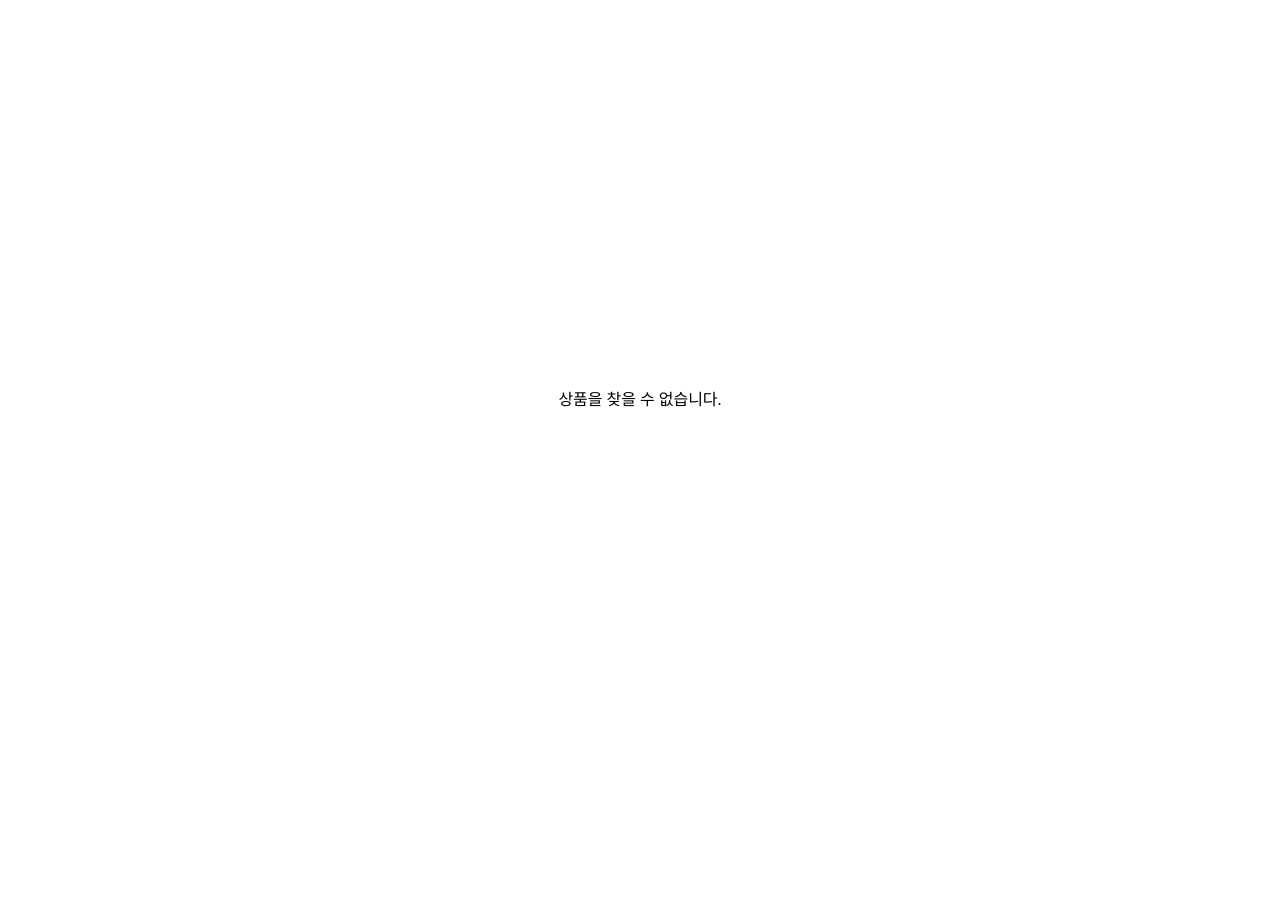
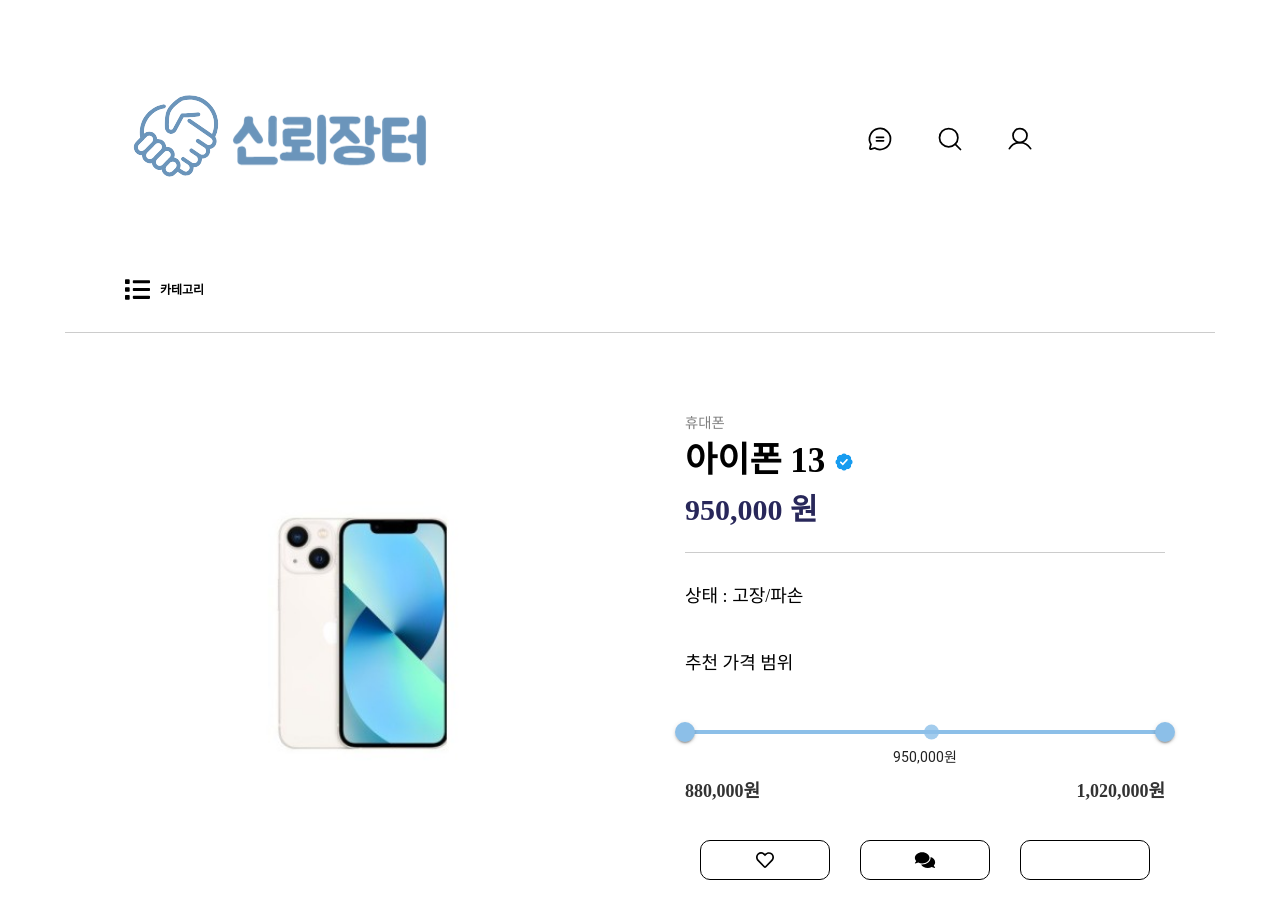
Before and after one commit to PG1tHub/Graduated_Task, a React (Create React App) app: page /product/1 in a window 1280 px wide. Shown: the top 918 px of the page. Before the commit the page ends 800 px from the top, so only its background shows below. Built offline with nearby package versions, Linux system fonts and the light colour scheme; no server answers; a web font is replaced by a local one.

Commit message:
api수정

```diff
--- a/src/components/ProductCard.js
+++ b/src/components/ProductCard.js
@@ -5,14 +5,14 @@
 const ProductCard = ({ product }) => {
   return (
     <div className="product-card">
-      <img src={product.imageUrl} alt={product.title} className="products-image" />
+      <img src={product.image} alt={product.itemName} className="products-image" />
       <div className="products">
         <div className="product-title">
-          {product.isPriceSimilar ? <img src={CheckImg} alt="웃음" className="emoty"/> : ""} {product.title}
+          {product.priceSimilar ? <img src={CheckImg} alt="웃음" className="emoty"/> : ""} {product.itemName}
         </div>
         <div className="price">{product.price.toLocaleString()}원</div>
         <div className="description">{product.description}</div>
-        <p className="product-date">{product.createdAt}</p>
+        <p className="product-date">{product.time}</p>
       </div>
     </div>
   );
--- a/src/components/RecommendedPrice.css
+++ b/src/components/RecommendedPrice.css
@@ -34,19 +34,19 @@
   color: #ddd;
 }
 
-.MuiSlider-mark[data-out-of-range="false"] {
+/* .MuiSlider-mark[data-out-of-range="false"] {
   width: 15px;
   height: 15px;
   border-radius: 50%;
-  background-color: blue;
+  background-color: blue !important;
 }
 
 .MuiSlider-mark[data-out-of-range="true"] {
   width: 15px;
   height: 15px;
   border-radius: 50%;
-  background-color: red;
-}
+  background-color: red !important;
+} */
 
 /* .recommended-price .MuiSlider-mark {
   width: 15px;
--- a/src/components/RecommendedPrice.js
+++ b/src/components/RecommendedPrice.js
@@ -1,6 +1,7 @@
 import React, { useState, useEffect } from 'react';
 import Slider from '@mui/material/Slider';
 import './RecommendedPrice.css';
+
 
 const RecommendedPrice = ({ minPrice, maxPrice, currentPrice }) => {
   const [value, setValue] = useState([minPrice, maxPrice]);
@@ -18,13 +19,21 @@
   const marks = [
     {
       value: minPrice,
+      style: { backgroundColor: 'blue', width: 15, height: 15, borderRadius: '50%' },
     },
     {
       value: currentPrice,
       label: `${currentPrice.toLocaleString()}원`,
+      style: {
+        backgroundColor: isOutofRange ? 'red' : 'blue',
+        width: 15,
+        height: 15,
+        borderRadius: '50%',
+      },
     },
     {
       value: maxPrice,
+      style: { backgroundColor: 'blue', width: 15, height: 15, borderRadius: '50%' },
     },
   ];
 
@@ -50,9 +59,26 @@
         valueLabelDisplay="auto"
         min={minPrice}
         max={isOutofRange ? (currentPrice > maxPrice ? currentPrice : currentPrice) : maxPrice}
-        step={1000}
-        marks={marks}
+        step={null}
+        marks={[
+          {
+            value: currentPrice,
+            label: `${currentPrice.toLocaleString()}원`,
+            'data-value': {currentPrice},
+          },
+        ]}
         disabled
+        sx={{
+          '& .MuiSlider-mark': {
+            width: 15,
+            height: 15,
+            borderRadius: '50%',
+            backgroundColor: '#8cbfe8',
+          },
+          '& .MuiSlider-mark[data-value={currentPrice}]': {
+            backgroundColor: isOutofRange ? 'red' : 'blue',
+          },
+        }}
       />
       <div className="price-range">
         <span>{value[0].toLocaleString()}원</span>
--- a/src/dummy.js
+++ b/src/dummy.js
@@ -7,195 +7,195 @@
 
 const sampleData = [
   {
-    "id": 1, //id -> itemId
-    "title": "아이폰 13",  //title -> itemName
+    "itemId": 1, //id -> itemId
+    "itemName": "아이폰 13",  //title -> itemName
     "price": 950000,
-    "imageUrl": IphoneImage, //imageYrl -> image
-    "createdAt": "10분 전", //createdAt -> time
+    "image": IphoneImage, //imageYrl -> image
+    "time": "10분 전", //createAt -> time
     "category": "휴대폰",
-    "isPriceSimilar": true, //priceSimilar
+    "priceSimilar": true, //isPriceSimilar->priceSimilar
     "itemState": 5,
-    "recommendedMinPrice": 880000, //minPrice
-    "recommendedMaxPrice": 1020000 //maxPrice
+    "minPrice": 880000, //recommenedMinPrice->minPrice
+    "maxPrice": 1020000 //maxPrice
   },
 
   {
-    "id": 2,
-    "title": "맥북 프로 16인치",
+    "itemId": 2,
+    "itemName": "맥북 프로 16인치",
     "price": 2400000,
-    "imageUrl": MacBookProImage,
-    "createdAt": "35분 전",
+    "image": MacBookProImage,
+    "time": "35분 전",
     "category": "노트북",
-    "isPriceSimilar": true,
+    "priceSimilar": true,
     "itemState": 5,
-    "recommendedMinPrice": 2200000,
-    "recommendedMaxPrice": 2600000
+    "minPrice": 2200000,
+    "maxPrice": 2600000
   },
 
   {
-    "id": 3,
-    "title": "플레이스테이션 5",
+    "itemId": 3,
+    "itemName": "플레이스테이션 5",
     "price": 700000,
-    "imageUrl": PS5Image,
-    "createdAt": "2일 전",
+    "image": PS5Image,
+    "time": "2일 전",
     "category": "게임",
-    "isPriceSimilar": true,
+    "priceSimilar": true,
     "itemState": 5,
-    "recommendedMinPrice": 550000,
-    "recommendedMaxPrice": 660000
+    "minPrice": 550000,
+    "maxPrice": 660000
   },
 
   {
-    "id": 4,
-    "title": "닌텐도 스위치",
+    "itemId": 4,
+    "itemName": "닌텐도 스위치",
     "price": 280000,
-    "imageUrl": SwitchImage,
-    "createdAt": "24일 전",
+    "image": SwitchImage,
+    "time": "24일 전",
     "category": "게임",
-    "isPriceSimilar": true,
+    "priceSimilar": true,
     "itemState": 2,
-    "recommendedMinPrice": 250000,
-    "recommendedMaxPrice": 310000
+    "minPrice": 250000,
+    "maxPrice": 310000
   },
 
   {
-    "id": 5,
-    "title": "애플워치 SE",
+    "itemId": 5,
+    "itemName": "애플워치 SE",
     "price": 350000,
-    "imageUrl": AppleWatchImage,
-    "createdAt": "30일 전",
+    "image": AppleWatchImage,
+    "time": "30일 전",
     "category": "웨어러블",
-    "isPriceSimilar": true,
+    "priceSimilar": true,
     "itemState": 4,
-    "recommendedMinPrice": 320000,
-    "recommendedMaxPrice": 385000
+    "minPrice": 320000,
+    "maxPrice": 385000
   },
 
   {
-    "id": 6,
-    "title": "아이폰 14 프로",
+    "itemId": 6,
+    "itemName": "아이폰 14 프로",
     "price": 1400000,
-    "imageUrl": IPhone14ProImage,
-    "createdAt": "30일 전",
+    "image": IPhone14ProImage,
+    "time": "30일 전",
     "category": "휴대폰",
-    "isPriceSimilar": true,
+    "priceSimilar": true,
     "itemState": 5,
-    "recommendedMinPrice": 1300000,
-    "recommendedMaxPrice": 1500000
+    "minPrice": 1300000,
+    "maxPrice": 1500000
   }
 
 
   // {
-    //     "id": 7,
-  //     "title": "APPLE-WATCH-SE2-6",
+    //     "itemId": 7,
+  //     "itemName": "APPLE-WATCH-SE2-6",
   //     "price": 285443,
-  //     "imageUrl": "",
-  //     "createdAt": "하루 전",
-  //     "isPriceSimilar": false
+  //     "image": "",
+  //     "time": "하루 전",
+  //     "priceSimilar": false
   // },
   // {
-  //     "id": 8,
-  //     "title": "APPLE-WATCH-SE2-7",
+  //     "itemId": 8,
+  //     "itemName": "APPLE-WATCH-SE2-7",
   //     "price": 146114,
-  //     "imageUrl": "",
-  //     "createdAt": "47분 전",
-  //     "isPriceSimilar": true
+  //     "image": "",
+  //     "time": "47분 전",
+  //     "priceSimilar": true
   // },
   // {
-  //     "id": 9,
-  //     "title": "APPLE-WATCH-SE2-8",
+  //     "itemId": 9,
+  //     "itemName": "APPLE-WATCH-SE2-8",
   //     "price": 237956,
-  //     "imageUrl": "",
-  //     "createdAt": "3일 전",
-  //     "isPriceSimilar": false
+  //     "image": "",
+  //     "time": "3일 전",
+  //     "priceSimilar": false
   // },
   // {
-  //     "id": 10,
-  //     "title": "APPLE-WATCH-SE2-9",
+  //     "itemId": 10,
+  //     "itemName": "APPLE-WATCH-SE2-9",
   //     "price": 183610,
-  //     "imageUrl": "",
-  //     "createdAt": "19일 전",
-  //     "isPriceSimilar": false
+  //     "image": "",
+  //     "time": "19일 전",
+  //     "priceSimilar": false
   // },
   // {
-  //     "id": 11,
-  //     "title": "APPLE-WATCH-SE2-10",
+  //     "itemId": 11,
+  //     "itemName": "APPLE-WATCH-SE2-10",
   //     "price": 38015,
-  //     "imageUrl": "",
-  //     "createdAt": "1시간 전",
-  //     "isPriceSimilar": true
+  //     "image": "",
+  //     "time": "1시간 전",
+  //     "priceSimilar": true
   // },
   // {
-  //     "id": 12,
-  //     "title": "APPLE-WATCH-SE2-11",
+  //     "itemId": 12,
+  //     "itemName": "APPLE-WATCH-SE2-11",
   //     "price": 85458,
-  //     "imageUrl": "",
-  //     "createdAt": "일주일 전",
-  //     "isPriceSimilar": true
+  //     "image": "",
+  //     "time": "일주일 전",
+  //     "priceSimilar": true
   // },
   // {
-  //     "id": 13,
-  //     "title": "APPLE-WATCH-SE2-12",
+  //     "itemId": 13,
+  //     "itemName": "APPLE-WATCH-SE2-12",
   //     "price": 47308,
-  //     "imageUrl": "",
-  //     "createdAt": "1시간 전",
-  //     "isPriceSimilar": true
+  //     "image": "",
+  //     "time": "1시간 전",
+  //     "priceSimilar": true
   // },
   // {
-  //     "id": 14,
-  //     "title": "APPLE-WATCH-SE2-13",
+  //     "itemId": 14,
+  //     "itemName": "APPLE-WATCH-SE2-13",
   //     "price": 129679,
-  //     "imageUrl": "",
-  //     "createdAt": "38분 전",
-  //     "isPriceSimilar": true
+  //     "image": "",
+  //     "time": "38분 전",
+  //     "priceSimilar": true
   // },
   // {
-  //     "id": 15,
-  //     "title": "APPLE-WATCH-SE2-14",
+  //     "itemId": 15,
+  //     "itemName": "APPLE-WATCH-SE2-14",
   //     "price": 206830,
-  //     "imageUrl": "",
-  //     "createdAt": "5시간 전",
-  //     "isPriceSimilar": false
+  //     "image": "",
+  //     "time": "5시간 전",
+  //     "priceSimilar": false
   // },
   // {
-  //     "id": 16,
-  //     "title": "APPLE-WATCH-SE2-15",
+  //     "itemId": 16,
+  //     "itemName": "APPLE-WATCH-SE2-15",
   //     "price": 240888,
-  //     "imageUrl": "",
-  //     "createdAt": "8일 전",
-  //     "isPriceSimilar": false
+  //     "image": "",
+  //     "time": "8일 전",
+  //     "priceSimilar": false
   // },
   // {
-  //     "id": 17,
-  //     "title": "APPLE-WATCH-SE2-16",
+  //     "itemId": 17,
+  //     "itemName": "APPLE-WATCH-SE2-16",
   //     "price": 19569,
-  //     "imageUrl": "",
-  //     "createdAt": "12분 전",
-  //     "isPriceSimilar": true
+  //     "image": "",
+  //     "time": "12분 전",
+  //     "priceSimilar": true
   // },
   // {
-  //     "id": 18,
-  //     "title": "APPLE-WATCH-SE2-17",
+  //     "itemId": 18,
+  //     "itemName": "APPLE-WATCH-SE2-17",
   //     "price": 130043,
-  //     "imageUrl": "",
-  //     "createdAt": "3분 전",
-  //     "isPriceSimilar": true
+  //     "image": "",
+  //     "time": "3분 전",
+  //     "priceSimilar": true
   // },
   // {
-  //     "id": 19,
-  //     "title": "APPLE-WATCH-SE2-18",
+  //     "itemId": 19,
+  //     "itemName": "APPLE-WATCH-SE2-18",
   //     "price": 193862,
-  //     "imageUrl": "",
-  //     "createdAt": "44분 전",
-  //     "isPriceSimilar": false
+  //     "image": "",
+  //     "time": "44분 전",
+  //     "priceSimilar": false
   // },
   // {
-  //     "id": 20,
-  //     "title": "APPLE-WATCH-SE2-19",
+  //     "itemId": 20,
+  //     "itemName": "APPLE-WATCH-SE2-19",
   //     "price": 194804,
-  //     "imageUrl": "",
-  //     "createdAt": "5시간 전",
-  //     "isPriceSimilar": false
+  //     "image": "",
+  //     "time": "5시간 전",
+  //     "priceSimilar": false
   // }
 ];
 
--- a/src/dummy_latest.js
+++ b/src/dummy_latest.js
@@ -7,82 +7,82 @@
 
 const sampleDataLatest = [
   {
-    "id": 11,
-    "title": "에어팟 프로 2세대",
+    "itemId": 11,
+    "itemName": "에어팟 프로 2세대",
     "price": 450000,
-    "imageUrl": AirPodsPro2Image,
-    "createdAt": "4분 전",
+    "image": AirPodsPro2Image,
+    "time": "4분 전",
     "category": "웨어러블",
-    "isPriceSimilar": false,
+    "priceSimilar": false,
     "itemState": 4,
-    "recommendedMinPrice": 320000,
-    "recommendedMaxPrice": 380000
+    "minPrice": 320000,
+    "maxPrice": 380000
   },
 
   {
-    "id": 12,
-    "title": "아이폰 13",
+    "itemId": 12,
+    "itemName": "아이폰 13",
     "price": 950000,
-    "imageUrl": IphoneImage,
-    "createdAt": "10분 전",
+    "image": IphoneImage,
+    "time": "10분 전",
     "category": "휴대폰",
-    "isPriceSimilar": true,
+    "priceSimilar": true,
     "itemState": 5,
-    "recommendedMinPrice": 880000,
-    "recommendedMaxPrice": 1020000
+    "minPrice": 880000,
+    "maxPrice": 1020000
   },
 
   {
-    "id": 13,
-    "title": "아이폰 13",
+    "itemId": 13,
+    "itemName": "아이폰 13",
     "price": 850000,
-    "imageUrl": IPhoneImage,
-    "createdAt": "32분 전",
+    "image": IPhoneImage,
+    "time": "32분 전",
     "category": "휴대폰",
-    "isPriceSimilar": false,
+    "priceSimilar": false,
     "itemState": 3,
-    "recommendedMinPrice": 700000,
-    "recommendedMaxPrice": 800000
+    "minPrice": 700000,
+    "maxPrice": 800000
   },
 
   {
-    "id": 14,
-    "title": "맥북 프로 16인치",
+    "itemId": 14,
+    "itemName": "맥북 프로 16인치",
     "price": 2400000,
-    "imageUrl": MacBookProImage,
-    "createdAt": "35분 전",
+    "image": MacBookProImage,
+    "time": "35분 전",
     "category": "노트북",
-    "isPriceSimilar": true,
+    "priceSimilar": true,
     "itemState": 5,
-    "recommendedMinPrice": 2200000,
-    "recommendedMaxPrice": 2600000
+    "minPrice": 2200000,
+    "maxPrice": 2600000
   },
 
   {
-    "id": 15,
-    "title": "닌텐도 스위치",
+    "itemId": 15,
+    "itemName": "닌텐도 스위치",
     "price": 440000,
-    "imageUrl": SwitchImage,
-    "createdAt": "1시간 전",
+    "image": SwitchImage,
+    "time": "1시간 전",
     "category": "게임",
-    "isPriceSimilar": false,
+    "priceSimilar": false,
     "itemState": 4,
-    "recommendedMinPrice": 320000,
-    "recommendedMaxPrice": 380000
+    "minPrice": 320000,
+    "maxPrice": 380000
   },
 
 
   {
-    "id": 16,
-    "title": "아이폰 14 프로",
+    "itemId": 16,
+    "itemName": "아이폰 14 프로",
     "price": 1400000,
-    "imageUrl": Iphone14ProImage,
-    "createdAt": "1시간 전",
+    "image": Iphone14ProImage,
+    "time": "1시간 전",
     "category": "휴대폰",
-    "isPriceSimilar": false,
+    "priceSimilar": false,
     "itemState": 3,
-    "recommendedMinPrice": 1000000,
-    "recommendedMaxPrice": 1200000
+    "minPrice": 1000000,
+    "maxPrice": 1200000
   }
 
 
--- a/src/images/ProfileIcon.js
+++ b/src/images/ProfileIcon.js
@@ -4,8 +4,8 @@
   return (
     <svg xmlns="http://www.w3.org/2000/svg" width="192" height="192" fill="currentColor" viewBox="0 0 256 256">
       <rect width="256" height="256" fill="none"></rect>
-      <circle cx="128" cy="96" r="64" fill="none" stroke="currentColor" stroke-miterlimit="10" stroke-width="16"></circle>
-      <path d="M30.989,215.99064a112.03731,112.03731,0,0,1,194.02311.002" fill="none" stroke="currentColor" stroke-linecap="round" stroke-linejoin="round" stroke-width="16"></path>
+      <circle cx="128" cy="96" r="64" fill="none" stroke="currentColor" strokeMiterlimit="10" strokeWidth="16"></circle>
+      <path d="M30.989,215.99064a112.03731,112.03731,0,0,1,194.02311.002" fill="none" stroke="currentColor" strokeLinecap="round" strokeLinejoin="round" strokeWidth="16"></path>
     </svg>
   );
 };
--- a/src/images/SearchIcon.js
+++ b/src/images/SearchIcon.js
@@ -4,8 +4,8 @@
   return (
     <svg xmlns="http://www.w3.org/2000/svg" width="192" height="192" fill="currentColor" viewBox="0 0 256 256">
       <rect width="256" height="256" fill="none"></rect>
-      <circle cx="116" cy="116" r="84" fill="none" stroke="currentColor" stroke-linecap="round" stroke-linejoin="round" stroke-width="16"></circle>
-      <line x1="175.39356" y1="175.40039" x2="223.99414" y2="224.00098" fill="none" stroke="currentColor" stroke-linecap="round" stroke-linejoin="round" stroke-width="16"></line>
+      <circle cx="116" cy="116" r="84" fill="none" stroke="currentColor" strokeLinecap="round" strokeLinejoin="round" strokeWidth="16"></circle>
+      <line x1="175.39356" y1="175.40039" x2="223.99414" y2="224.00098" fill="none" stroke="currentColor" strokeLinecap="round" strokeLinejoin="round" strokeWidth="16"></line>
     </svg>
   );
 };
--- a/src/images/SellIcon.js
+++ b/src/images/SellIcon.js
@@ -4,9 +4,9 @@
   return (
     <svg xmlns="http://www.w3.org/2000/svg" width="192" height="192" fill="currentColor" viewBox="0 0 256 256">
       <rect width="256" height="256" fill="none"></rect>
-      <path d="M45.42853,176.99811A95.95978,95.95978,0,1,1,79.00228,210.5717l.00023-.001L45.84594,220.044a8,8,0,0,1-9.89-9.89l9.47331-33.15657Z" fill="none" stroke="currentColor" stroke-linecap="round" stroke-linejoin="round" stroke-width="16"></path>
-      <line x1="96" y1="112" x2="160" y2="112" fill="none" stroke="currentColor" stroke-linecap="round" stroke-linejoin="round" stroke-width="16"></line>
-      <line x1="96" y1="144" x2="160" y2="144" fill="none" stroke="currentColor" stroke-linecap="round" stroke-linejoin="round" stroke-width="16"></line>
+      <path d="M45.42853,176.99811A95.95978,95.95978,0,1,1,79.00228,210.5717l.00023-.001L45.84594,220.044a8,8,0,0,1-9.89-9.89l9.47331-33.15657Z" fill="none" stroke="currentColor" strokeLinecap="round" strokeLinejoin="round" strokeWidth="16"></path>
+      <line x1="96" y1="112" x2="160" y2="112" fill="none" stroke="currentColor" strokeLinecap="round" strokeLinejoin="round" strokeWidth="16"></line>
+      <line x1="96" y1="144" x2="160" y2="144" fill="none" stroke="currentColor" strokeLinecap="round" strokeLinejoin="round" strokeWidth="16"></line>
     </svg>
   );
 };
--- a/src/pages/ProductPage.js
+++ b/src/pages/ProductPage.js
@@ -1,6 +1,6 @@
 import React, { useEffect, useState } from 'react';
 import { useParams, Link } from 'react-router-dom';
-// import sampleData from '../dummy';
+import sampleData from '../dummy';
 import './ProductPage.css';
 import Menu from '../components/Menu';
 import RecommendedPrice from '../components/RecommendedPrice';
@@ -9,31 +9,31 @@
 import ChatImage from '../images/Chat.svg';
 import ListImage from '../images/List.svg';
 import WishImage from '../images/Wish.svg';
-import axios from 'axios';
-// import sampleDataLatest from '../dummy_latest';
+// import axios from 'axios';
+import sampleDataLatest from '../dummy_latest';
 
 const ProductPage = () => {
   const { id } = useParams();
-  // const product = sampleData.find(item => item.id === parseInt(id)) || sampleDataLatest.find(item => item.id === parseInt(id));
+  const product = sampleData.find(item => item.itemId === parseInt(id)) || sampleDataLatest.find(item => item.itemId === parseInt(id));
   // const [searchQuery, setSearchQuery] = useState("");
-  const [product, setProduct] = useState(null);
+  // const [product, setProduct] = useState(null);
   const [category, setCategory] = useState("");
   const [isDropdownOpen, setIsDropdownOpen] = useState(false);
   // const [isLoggedIn, setIsLoggedIn] = useState(false);
 
-  useEffect(() => {
-    axios.get(`http://43.202.46.29:8080/products/${id}`)
-      .then(response => {
-        if (response.data.resultCode === 200) {
-          setProduct(response.data.data); // 데이터가 있는 경우
-        } else {
-          console.error('Unexpected resultCode:', response.data.resultCode);
-        }
-      })
-      .catch(error => {
-        console.error("Error fetching product data:", error);
-      });
-  }, [id]);
+  // useEffect(() => {
+  //   axios.get(`http://43.202.46.29:8080/products/${itemId}`)
+  //     .then(response => {
+  //       if (response.data.resultCode === 200) {
+  //         setProduct(response.data.data); // 데이터가 있는 경우
+  //       } else {
+  //         console.error('Unexpected resultCode:', response.data.resultCode);
+  //       }
+  //     })
+  //     .catch(error => {
+  //       console.error("Error fetching product data:", error);
+  //     });
+  // }, [id]);
 
   if (!product) {
     return <div>상품을 찾을 수 없습니다.</div>;
@@ -109,13 +109,13 @@
 
       <div className="product-details">
         <div className="product-image">
-          <img src={product.imageUrl} alt={product.title} />
+          <img src={product.image} alt={product.itemName} />
         </div>
         <div className="product-info">
           <div className="product-category">
             <div className="category-name">{product.category || '일반'}</div>
             <div className="product-title">
-              {product.title} {product.isPriceSimilar ? <img src={CheckImg} alt="아이콘" className="emoty"/> : ""}
+              {product.itemName} {product.priceSimilar ? <img src={CheckImg} alt="아이콘" className="emoty"/> : ""}
             </div>
           </div>
           <div className="product-string">
@@ -124,8 +124,8 @@
           <div className="product-state"> 상태 : {stateDescriptions[product.itemState]} </div>
           <div className="graph">추천 가격 범위</div>
           <RecommendedPrice
-            minPrice={product.recommendedMinPrice}
-            maxPrice={product.recommendedMaxPrice}
+            minPrice={product.minPrice}
+            maxPrice={product.maxPrice}
             currentPrice={product.price}
           />
           <div className="button-row">
```
Also changed, not shown: src/pages/Main.js (+61 -53 lines), src/pages/SellPage.css (+8 -8 lines), src/pages/SellPage.js (+54 -53 lines).
